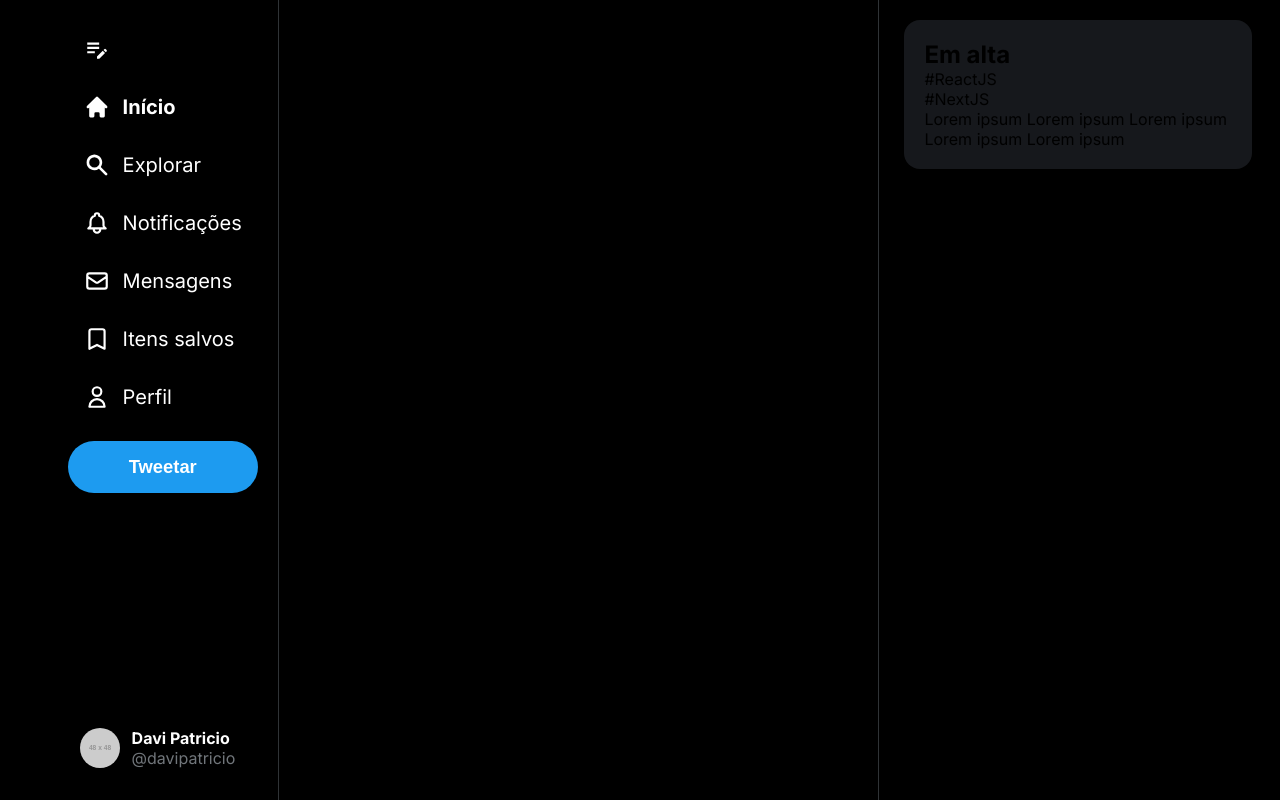
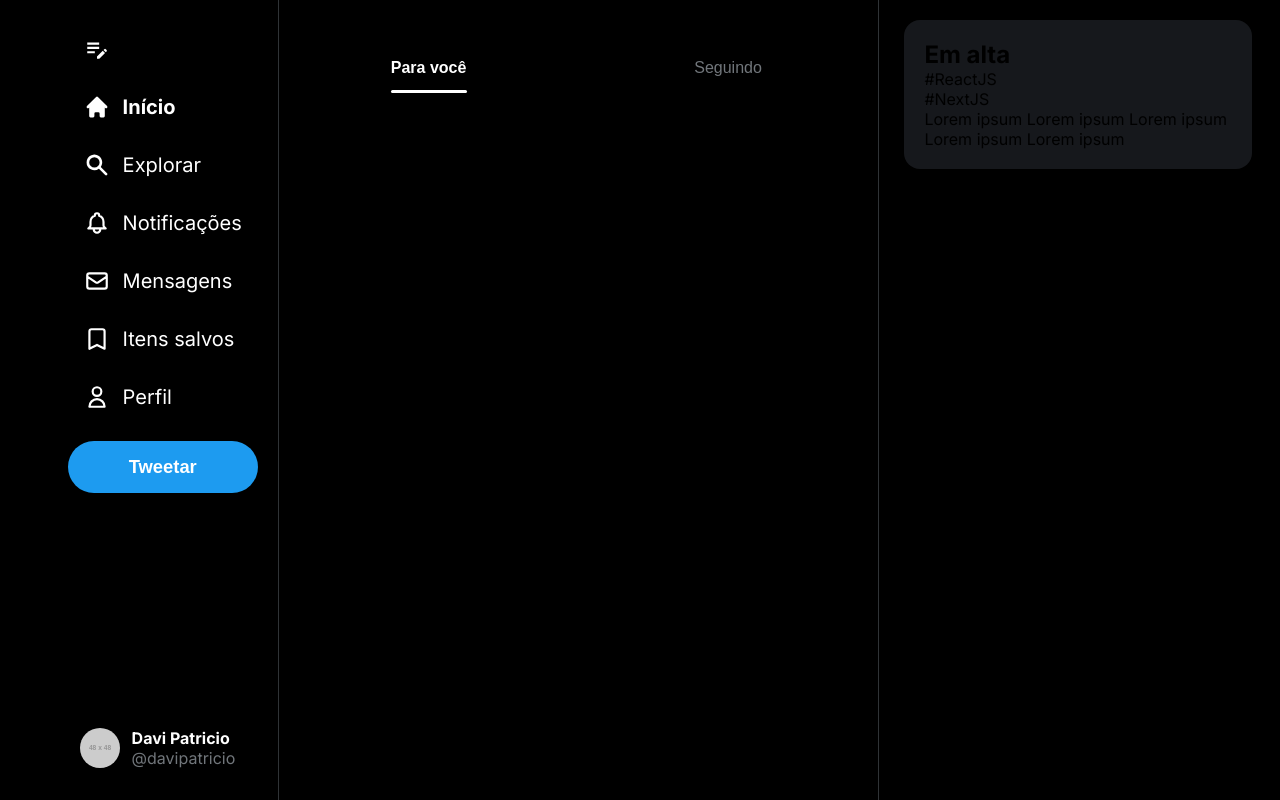
Before and after one commit to darcyinc/darcy, a Next.js app: page / in a window 1280 px wide. Built offline with nearby package versions, Linux system fonts and the light colour scheme.

Commit message:
feat: FeedHeader

```diff
--- a/next.config.js
+++ b/next.config.js
@@ -2,8 +2,7 @@
 const nextConfig = {
   compiler: {
     styledComponents: true,
-    removeConsole: true,
-    reactRemoveProperties: true,
+    removeConsole: true
   },
 };
 
--- /dev/null
+++ b/src/components/Feed/FeedHeader/index.tsx
@@ -0,0 +1,49 @@
+import { useCallback, useEffect, useRef, useState } from 'react';
+import { Container } from './styles';
+
+type FilterOption = 'foryou' | 'newest';
+
+interface FeedHeaderProps {
+  filter: FilterOption;
+  onChangeFilter: (filter: FilterOption) => void;
+}
+
+export default function FeedHeader({
+  filter,
+  onChangeFilter,
+}: FeedHeaderProps) {
+  const [dividerWidth, setDividerWidth] = useState(0);
+  const currentSort = useRef<HTMLSpanElement>(null);
+
+  useEffect(() => {
+    if (currentSort.current) setDividerWidth(currentSort.current.offsetWidth);
+  }, []);
+
+  const Divider = useCallback(
+    ({ active }: { active: boolean }) => {
+      if (!active) return null;
+      return <div className="active" style={{ width: `${dividerWidth}px` }} />;
+    },
+    [dividerWidth]
+  );
+
+  const handleFilter = useCallback(
+    (newFilter: FilterOption) => onChangeFilter(newFilter),
+    [onChangeFilter]
+  );
+
+  return (
+    <Container>
+      <h3>Página inicial</h3>
+
+      {['foryou', 'newest'].map((item) => (
+        <button key={item} onClick={() => handleFilter(item as FilterOption)}>
+          <span ref={filter === item ? currentSort : undefined}>
+            {item === 'foryou' ? 'Para você' : 'Seguindo'}
+          </span>
+          <Divider active={filter === item} />
+        </button>
+      ))}
+    </Container>
+  );
+}
--- /dev/null
+++ b/src/components/Feed/FeedHeader/styles.ts
@@ -0,0 +1,49 @@
+'use client';
+
+import styled from 'styled-components';
+
+export const Container = styled.header`
+  width: 100%;
+
+  > h3 {
+    padding: 10px;
+  }
+
+  > button {
+    position: relative;
+    cursor: pointer;
+
+    border: none;
+    background-color: transparent;
+
+    display: inline-flex;
+    align-items: center;
+    justify-content: center;
+
+    font-size: 1rem;
+
+    height: 50px;
+    width: 50%;
+
+    color: rgb(113, 118, 123);
+
+    &:has(.active) {
+      color: #fff;
+      font-weight: bold;
+    }
+
+    &:hover {
+      background-color: rgba(231, 233, 234, 0.1);
+    }
+
+    .active {
+      display: block;
+      background-color: #fff;
+      border-radius: 2px;
+      height: 3px;
+
+      position: absolute;
+      bottom: 0;
+    }
+  }
+`;
--- a/src/components/Feed/index.tsx
+++ b/src/components/Feed/index.tsx
@@ -1,5 +1,12 @@
+'use client';
+
+import FeedHeader from './FeedHeader';
 import { Container } from './styles';
 
 export default function Feed() {
-  return <Container></Container>;
+  return (
+    <Container>
+      <FeedHeader filter="foryou" onChangeFilter={() => {}} />
+    </Container>
+  );
 }
```
Also changed, not shown: src/components/Feed/styles.ts (renamed from src/components/Feed/styles.tsx).
